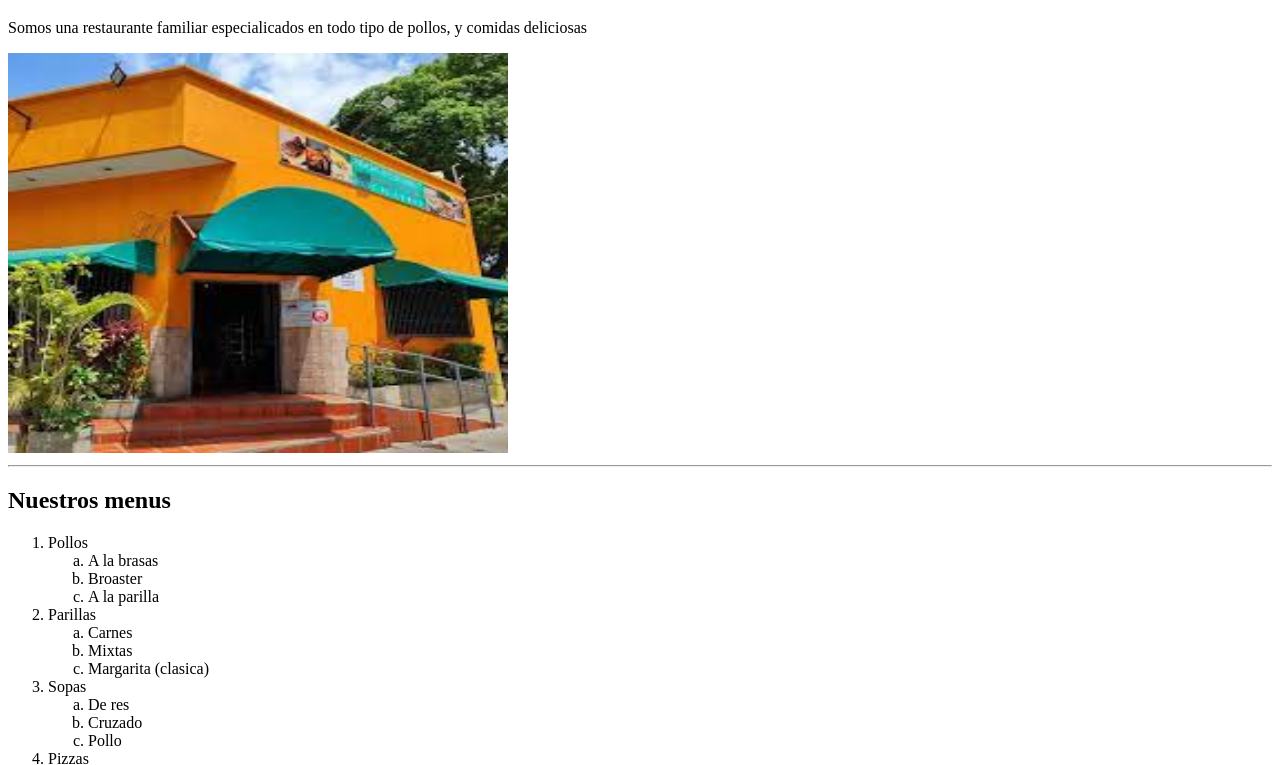
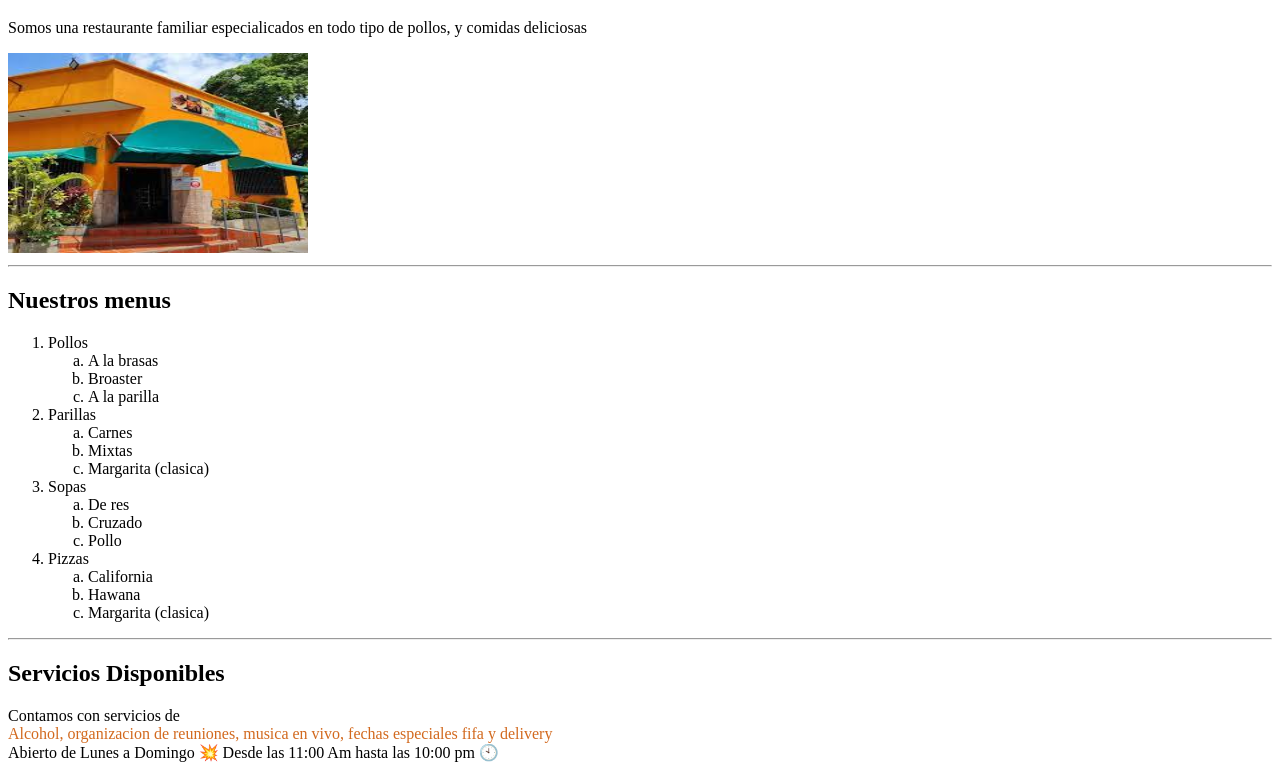
Before and after one commit to Kevinasd12/Brasas_probando, a plain HTML site: page index.html in a window 1280 px wide. Shown: the part 61-826 px from the top of the page. Drawn offline with Linux system fonts and the light colour scheme.

Commit message:
repair: img

```diff
--- a/index.html
+++ b/index.html
@@ -10,7 +10,7 @@
 <header>
     <h1>Bienvenido a Brasas Santa Monica</h1>
         <p> Somos una restaurante familiar especialicados en todo tipo de pollos, y comidas deliciosas</p>
-                    <img src="img/brasas.jpeg" width="500" height="400" />
+                    <img src="img/brasas.jpeg" width="300" height="200" />
 </header>
             <hr>
 
```
